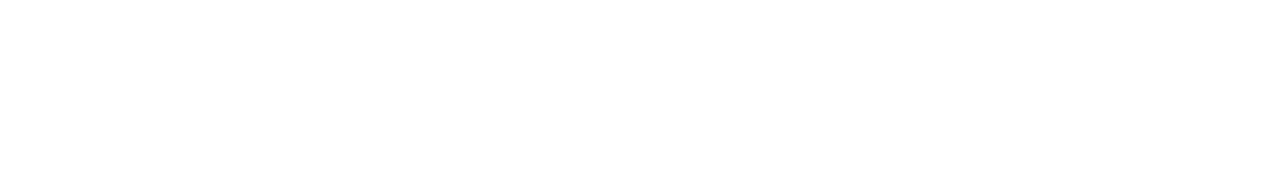
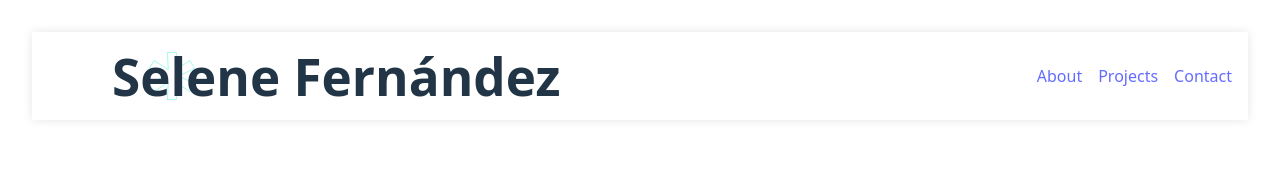
Before and after one commit to froma-dev/selene-web, a React (Vite) app: page / in a window 1280 px wide. Shown: the top 169 px of the page. Built offline with nearby package versions, Linux system fonts and the light colour scheme.

Commit message:
add: header

```diff
--- a/src/App.tsx
+++ b/src/App.tsx
@@ -12,7 +12,7 @@
 
 import { PixiPlugin } from "gsap/PixiPlugin"
 import { TextPlugin } from "gsap/TextPlugin"
-
+import Header from '@components/Header'
 function App() {
   const [gridItems, setGridItems] = useState<GridItem[]>([])
   const heroRef = useRef<HTMLDivElement>(null)
@@ -45,6 +45,7 @@
   return (
     <ReactLenis root>
       <div className="app">
+        <Header />
         <Hero ref={heroRef}/>
         <section className="content">
           <Grid gridItems={gridItems}/>
--- /dev/null
+++ b/src/components/Header.tsx
@@ -0,0 +1,44 @@
+import '@styles/Header.css'
+import { useGSAP } from "@gsap/react"
+import { gsap } from "gsap"
+import { useEffect, useRef } from 'react'
+
+const Header = () => {
+    const brandRef = useRef<HTMLDivElement>(null)
+    const tl = useRef<GSAPTimeline>(null)
+
+    useEffect(() => {
+        gsap.registerPlugin(useGSAP)
+    }, [])
+
+    useGSAP(() => {
+
+            const t = 0
+        const [brandImage, brandName] = gsap.utils.toArray<Element>(['.brand-image', '.brand-name'])
+        console.log('brandImage = ', brandImage)
+        console.log('brandName = ', brandName)
+
+        tl.current = gsap
+            .timeline()
+            .to(brandImage, { x: 100 }, '<')
+            .to(brandName, { x: 0 }, '<')
+    }, [])
+
+    return (
+        <header>
+            <div className="brand">
+                <img src="/asterisk_no_fill.svg" alt="gray flower" className='brand-image' />
+                <h1 className='brand-name'>Selene Fernández</h1>
+            </div>
+            <nav>
+                <ul>
+                    <li><a href="/about">About</a></li>
+                    <li><a href="/projects">Projects</a></li>
+                    <li><a href="/contact">Contact</a></li>
+                </ul>
+            </nav>
+        </header>
+    )
+}
+
+export default Header
--- /dev/null
+++ b/src/styles/Header.css
@@ -0,0 +1,31 @@
+header {
+    display: flex;
+    max-width: 1280px;
+    justify-content: space-between;
+    align-items: center;
+    padding: 1rem;
+    box-shadow: 0 0 10px rgba(0, 0, 0, 0.1);
+    margin: 0 auto;
+}
+
+.brand {
+    display: flex;
+    align-items: center;
+    gap: 1rem;
+
+    img {
+        width: 3rem;
+        height: 3rem;
+    }
+}
+
+nav {
+    display: flex;
+    gap: 1rem;
+
+    ul {
+        display: flex;
+        gap: 1rem;
+        list-style: none;
+    }
+}
```
